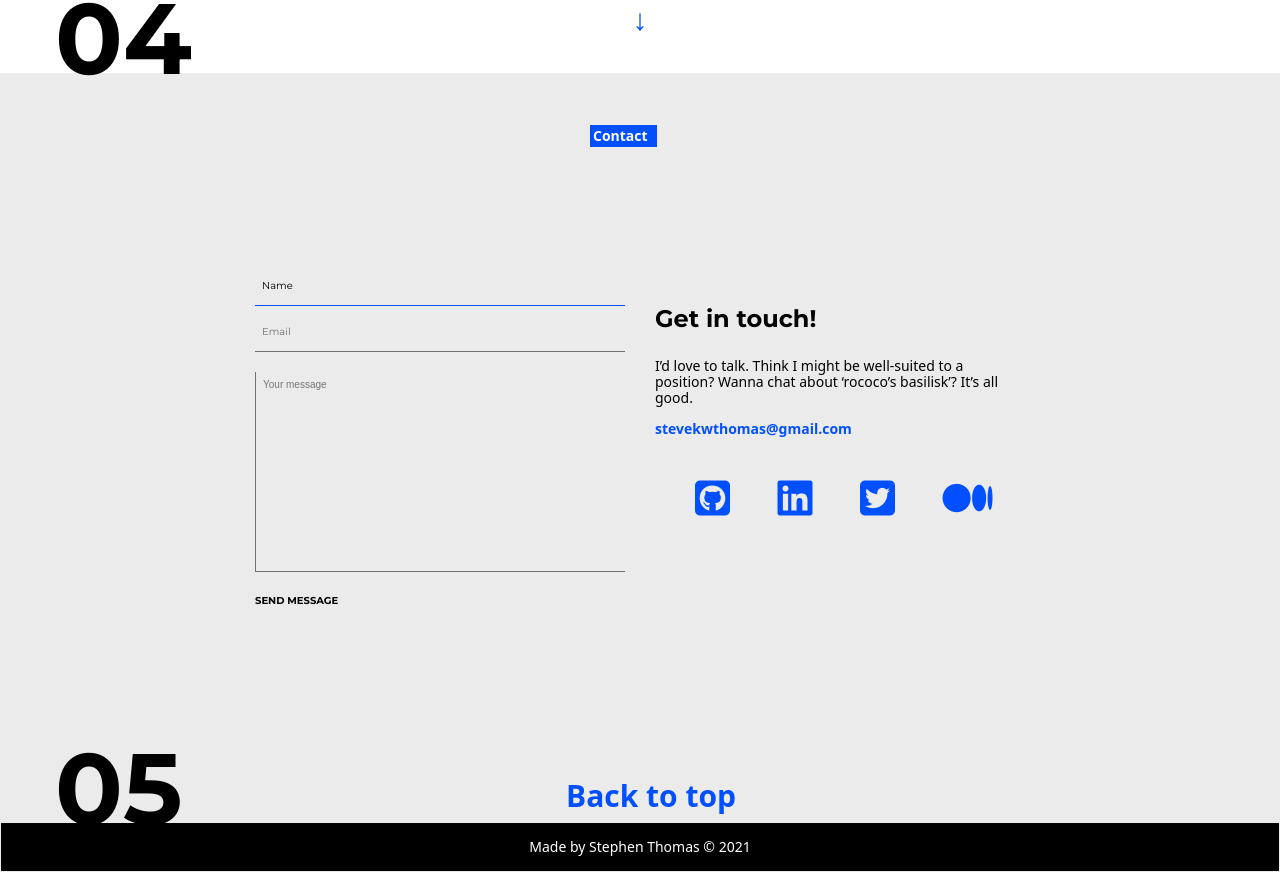
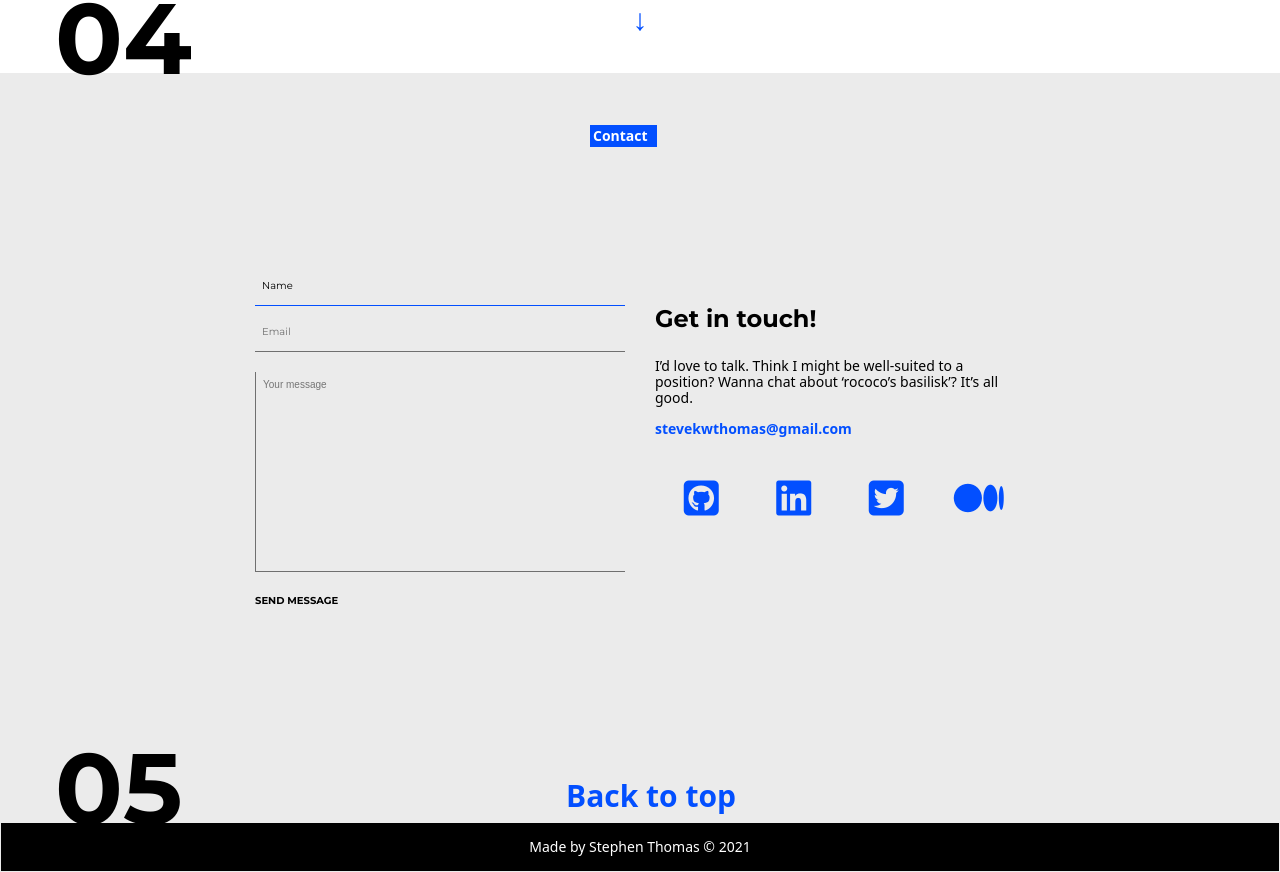
Before and after one commit to stevekwt/st-portfolio, a plain HTML site: page index.html in a window 1280 px wide. Shown: the part 5574-6446 px from the top of the page. Drawn offline with nearby package versions, Linux system fonts and the light colour scheme; a web font is replaced by a local one.

Commit message:
fixed social buttons (centered them)

```diff
--- a/styles/sass/_contact.scss
+++ b/styles/sass/_contact.scss
@@ -71,6 +71,10 @@ form {
         list-style: none;
         display: grid;
         grid-template-columns: 1fr 1fr 1fr 1fr;
+        padding-left: 0;
+        li {
+            justify-self: center;
+        }
     }
     a {
         // padding: 10px 10px 0 0;
```
Also changed, not shown: styles/style.css.
